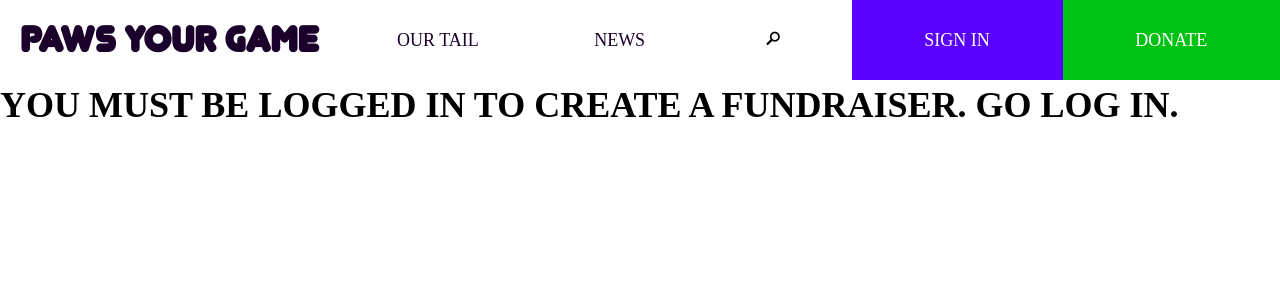
After one commit to pksebben/paws, a Python web app: template python/pyg/web/templates/content_fundraiser_create.html in a window 1280 px wide. The commit adds this page. Shown: the top 300 px of the page. Run offline with Jinja, Linux system fonts and the light colour scheme; the template is opened without the code that fills it, so the values that code supplies are empty; some web fonts are replaced.

Commit message:
added fundraiser management.  - validation schema tbd

```diff
--- a/python/pyg/web/app.py
+++ b/python/pyg/web/app.py
@@ -10,7 +10,7 @@ from flask_login import LoginManager
 from flask_humanize import Humanize
 
 import pyg.web
-from pyg.web.views import login, home, signup, news, search, about, teamprofile, userprofile, leaderboard, logout, fundraiser
+from pyg.web.views import login, home, signup, news, search, about, teamprofile, userprofile, leaderboard, logout, fundraiser, create_fundraiser
 
 
 """this class and the following two functions enable loading static assets from the .pex"""
@@ -79,6 +79,7 @@ def init():
     app.register_blueprint(leaderboard.bp)
     app.register_blueprint(logout.bp)
     app.register_blueprint(fundraiser.bp)
+    app.register_blueprint(create_fundraiser.bp)
     login_manager.init_app(app)
 
     humanize = Humanize(app)
--- a/python/pyg/web/templates/content_fundraiser.html
+++ b/python/pyg/web/templates/content_fundraiser.html
@@ -1,6 +1,7 @@
 {% extends "base_content.html" %}
 
 {% block content %}
+
 {% if fundraiser %}
 <div>
   <ul class="Fundraiser-upcoming-list">
--- /dev/null
+++ b/python/pyg/web/templates/content_fundraiser_create.html
@@ -0,0 +1,42 @@
+{% extends "base_content.html" %}
+
+
+{% block content %}
+{% if session.userid %}
+<div>
+  <ul class="Fundraiser-upcoming-list">
+    <li class="Fundraiser-upcoming-name">
+      <input name="name" form="submit" placeholder="name your fundraiser"></input>
+    </li>
+    <li class="Fundraiser-upcoming-date">
+      <span class="icon icon-standard">calendar</span>
+      <!-- <input name="start_date" form="submit" placeholder="when will it start?">This should be a dropdown</input> -->
+    </li>
+    <li class="Fundraiser-upcoming-donations">
+      <span class="icon icon-block">moneybag</span>
+      <input name="target_funds" form="submit" placeholder="how much do you want to raise?"></input>
+    </li>
+    <li class="Fundraiser-create-about">
+      <textarea name="about" form="submit" rows="10" cols="30">Write a little about your fundraiser!</textarea>
+    </li>
+  </ul>
+  <ul class="Fundraiser-upcoming-share">
+    <li>
+      <a href="#"><span class="icon icon-standard">link</span> Copy Page Link</a>
+    </li>
+    <li>
+      <a href="#"><span class="icon icon-standard">calendar</span> Add to Calendar</a>
+    </li>
+    <li>
+      <a href="#"><span class="icon icon-social">facebook</span> Share to Facebook</a>
+    </li>
+  </ul>
+  <form id="submit" action="/fundraiser" method="post">
+    <button>SUBMIT!!!</button>
+    <input name="userid" type="hidden" form="submit">{{ session.userid }}</input>
+  </form>
+</div>
+{% else %}
+<h1 color="red">YOU MUST BE LOGGED IN TO CREATE A FUNDRAISER. GO LOG IN.</h1>
+{% endif %}
+{% endblock%}
--- a/python/pyg/web/templates/content_gamer_profile.html
+++ b/python/pyg/web/templates/content_gamer_profile.html
@@ -8,6 +8,7 @@
   <form id="submit" action="/profile/{{ auth.id }}" method="post">
     <button>Submit changes</button>
   </form>
+  <a href="/createfundraiser">Start a Fundraiser!</a>
   {% endif %}
   <div class="section gamer_profile-overview">
     <div class="gamer_profile-overview-avatar_username">
```
Also changed, not shown: python/pyg/web/test.app.py (+4 -20 lines), python/pyg/web/views/create_fundraiser.py (added, +7 -0 lines), python/pyg/web/views/fundraiser.py (+38 -3 lines), python/pyg/web/foo.db, 2 other files.
